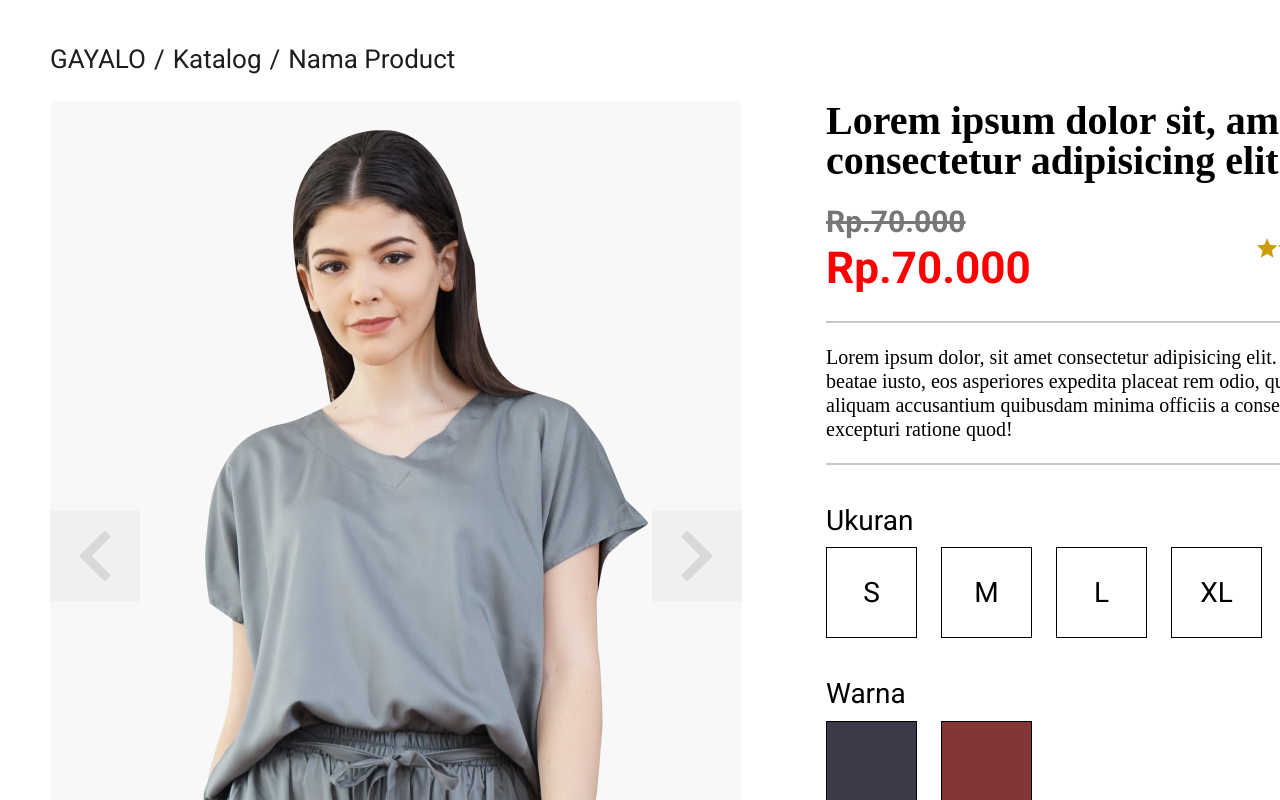
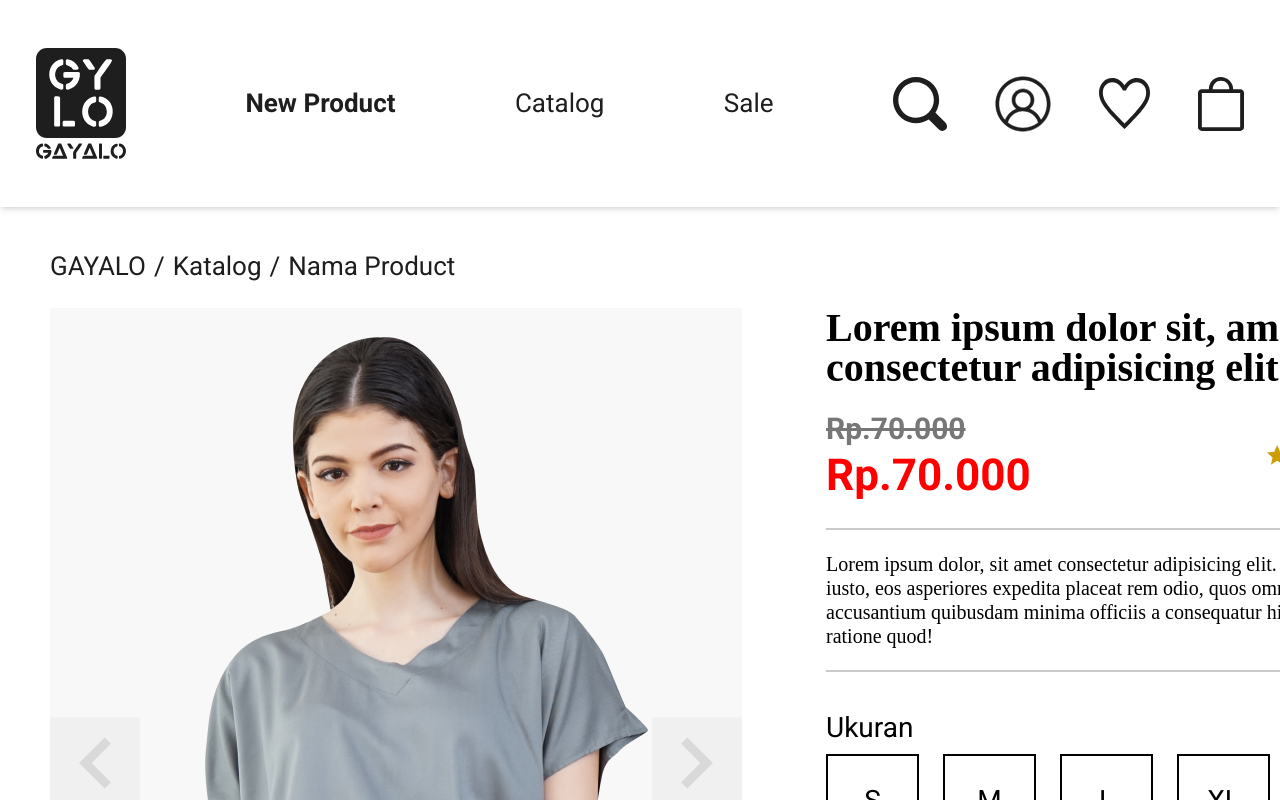
Before and after one commit to mzbudi/ozip-mini-project-frontend, a React (Create React App) app: page / in a window 1280 px wide. Shown: the top 800 px of the page. Built offline with nearby package versions, Linux system fonts and the light colour scheme; a web font is replaced by a local one.

Commit message:
Add : Cart slice configuration

```diff
--- a/src/AppRouter.tsx
+++ b/src/AppRouter.tsx
@@ -2,13 +2,13 @@ import React from "react";
 import { BrowserRouter, Routes, Route } from "react-router-dom";
 
 import Authentication from "./pages/Authentication";
-import ProductDetail from "./pages/ProductDetail/ProductDetail";
+import MainLayout from "./layout/MainLayout";
 
 const AppRouter: React.FC = () => {
   return (
     <BrowserRouter>
       <Routes>
-        <Route path="/" element={<ProductDetail />} />
+        <Route path="/" element={<MainLayout />} />
         <Route path="/auth" element={<Authentication />} />
       </Routes>
     </BrowserRouter>
--- a/src/app/store.ts
+++ b/src/app/store.ts
@@ -1,9 +1,11 @@
-import { configureStore, ThunkAction, Action } from '@reduxjs/toolkit';
-import counterReducer from '../features/counter/counterSlice';
+import { configureStore, ThunkAction, Action } from "@reduxjs/toolkit";
+import counterReducer from "../features/counter/counterSlice";
+import cartReducer from "../slices/cartSlices";
 
 export const store = configureStore({
   reducer: {
     counter: counterReducer,
+    cart: cartReducer,
   },
 });
 
--- a/src/components/Header.tsx
+++ b/src/components/Header.tsx
@@ -1,4 +1,9 @@
-import React from "react";
+import React, { useState } from "react";
+
+// import cart state
+import { useAppSelector } from "../app/hooks";
+import { selectCart } from "../slices/cartSlices";
+
 import { ReactComponent as HeaderLogo } from "../assets/svg/header-logo.svg";
 import { ReactComponent as Search } from "../assets/svg/search.svg";
 import { ReactComponent as Love } from "../assets/svg/love.svg";
@@ -6,6 +11,15 @@ import { ReactComponent as Profile } from "../assets/svg/profile.svg";
 import { ReactComponent as Cart } from "../assets/svg/cart.svg";
 
 const Header: React.FC = () => {
+  const [totalCart, setTotalCart] = useState<number>(0);
+
+  const cart = useAppSelector(selectCart);
+
+  React.useEffect(() => {
+    let total = Object.keys(cart).length;
+    setTotalCart(total);
+  }, [cart]);
+
   return (
     <header className="relative">
       <nav className="bg-white border-gray-200 px-4 lg:px-9 py-12 dark:bg-gray-800 shadow-md">
@@ -44,7 +58,17 @@ const Header: React.FC = () => {
                 <Love />
               </span>
             </button>
-            <button>
+            <button className="relative">
+              {/* hidden if cart empty */}
+              <span
+                className={`${
+                  totalCart === 0 ? "hidden" : ""
+                } absolute rounded-full h-10 w-10 bg-sky-500`}
+              >
+                <p className="font-roboto font-medium text-3xl text-center">
+                  {totalCart}
+                </p>
+              </span>
               <span>
                 <Cart />
               </span>
--- a/src/pages/ProductDetail/ProductDetail.tsx
+++ b/src/pages/ProductDetail/ProductDetail.tsx
@@ -1,4 +1,6 @@
 import React, { useState } from "react";
+import { useAppSelector, useAppDispatch } from "../../app/hooks";
+import { addCart, selectCart } from "../../slices/cartSlices";
 
 import Breadcrumb from "./components/Breadcrumb";
 import ImageCarousel from "./components/ImageCarousel";
@@ -11,10 +13,22 @@ import { ReactComponent as EmptyRating } from "../../assets/svg/empty-rating.svg
 const sizeList: string[] = ["S", "M", "L", "XL", "XXL"];
 const colorList: string[] = ["#3C3A49", "#843535"];
 
+interface CartValue {
+  id: string;
+  size: string;
+  color: string;
+  qty: number;
+  price: number;
+  name: string;
+}
+
 const ProductDetail: React.FC = () => {
   const [qty, setQty] = useState<number>(0);
   const [size, setSize] = useState<string>("");
   const [color, setColor] = useState<string>("");
+
+  const dispatch = useAppDispatch();
+  const cart = useAppSelector(selectCart);
 
   const ratingGenerator = (rating: number) => {
     const ratingArray = [];
@@ -35,7 +49,7 @@ const ProductDetail: React.FC = () => {
           key={index}
           className={` ${
             size === compare ? "border-4" : "border-2"
-          } flex flex-col items-center mr-6 box-border border-solid border-[1px] border-black`}
+          } flex flex-col items-center mr-6 box-border border-solid border-black`}
         >
           <button
             onClick={() => {
@@ -92,7 +106,15 @@ const ProductDetail: React.FC = () => {
   };
 
   const addToCart = () => {
-    console.log("Add to cart", qty, size, color);
+    const newCartValue= {
+      id: Math.random().toString(36),
+      size: size,
+      color: color,
+      qty: qty,
+      price: 70000,
+      name: "Lorem ipsum dolor sit, amet consectetur adipisicing elit.",
+    };
+    dispatch(addCart(newCartValue));
   };
 
   return (
--- /dev/null
+++ b/src/slices/cartSlices.tsx
@@ -0,0 +1,41 @@
+import { createSlice, PayloadAction } from "@reduxjs/toolkit";
+import { RootState } from "../app/store";
+
+interface CartValue {
+  id: string;
+  size: string;
+  color: string;
+  qty: number;
+  price: number;
+  name: string;
+}
+
+interface CartState {
+  value: {
+    [key: string]: CartValue;
+  };
+
+  status: "idle" | "loading" | "failed";
+}
+
+const initialState: CartState = {
+  value: {},
+  status: "idle",
+};
+
+export const CartSlice = createSlice({
+  name: "cart",
+  initialState,
+
+  reducers: {
+    addCart: (state, action) => {
+      state.value[action.payload.id] = action.payload;
+    },
+  },
+});
+
+export const { addCart } = CartSlice.actions;
+
+export const selectCart = (state: RootState) => state.cart.value;
+
+export default CartSlice.reducer;
```
